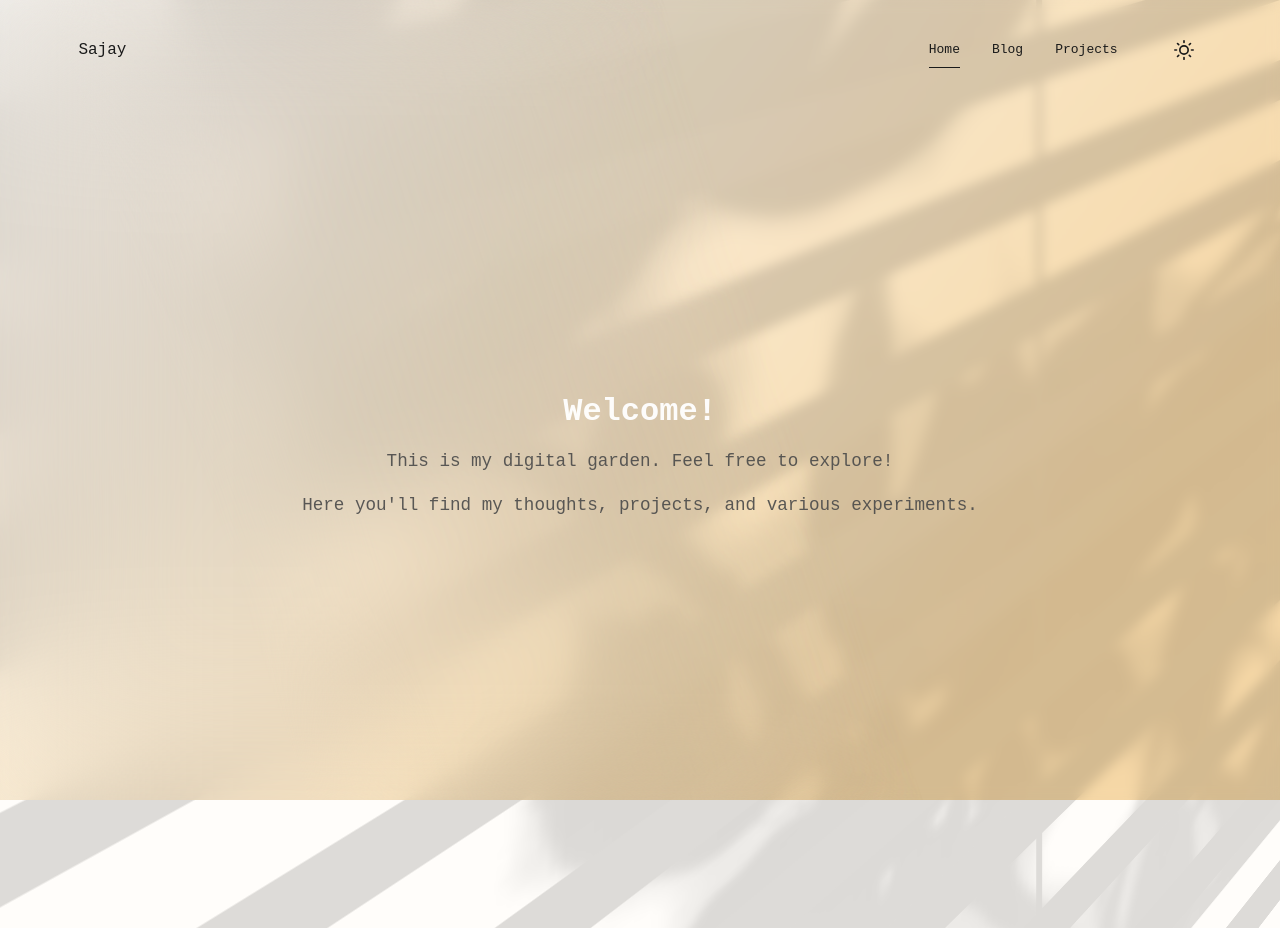
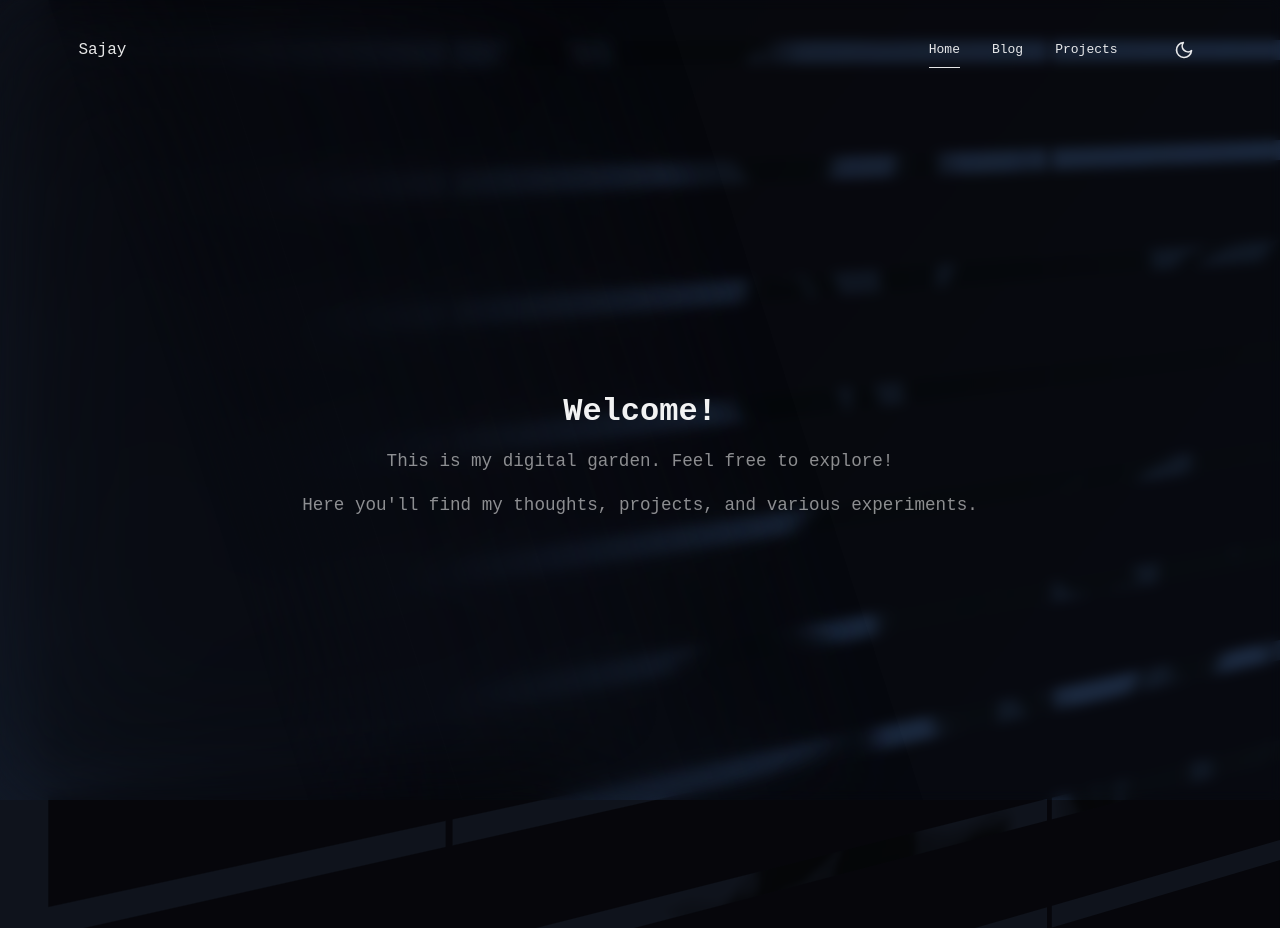
Before and after one commit to SajayR/Sadge, a plain HTML site: page index.html in a window 1280 px wide. Both pictures are taken after a click on the button 1183 px from the left and 50 px from the top of the page. Drawn offline with Linux system fonts and the light colour scheme.

Commit message:
Changed theme change toggle, removed overscroll

```diff
--- a/script.js
+++ b/script.js
@@ -3,18 +3,25 @@ function toggle() {
     document.body.classList.toggle('dark');
 }
 
-// Toggle on spacebar press
-document.addEventListener('keydown', function(event) {
-    if (event.keyCode === 32) {
-        event.preventDefault(); // Prevent page scroll on spacebar
-        toggle();
-    }
-});
+// Theme toggle button functionality
+const themeToggleBtn = document.querySelector('.theme-toggle');
+themeToggleBtn.addEventListener('click', toggle);
 
-// Toggle on click
-document.addEventListener('click', function(event) {
-    // Only toggle if clicking on the background, not on interactive elements
-    if (event.target.closest('a, button, input, .sidebar, .project-card') === null) {
-        toggle();
-    }
-});
+// Update button icon based on theme
+function updateThemeIcon() {
+    const isDark = document.body.classList.contains('dark');
+    themeToggleBtn.innerHTML = isDark ?
+        `<svg width="20" height="20" viewBox="0 0 24 24" fill="none" stroke="currentColor" stroke-width="2" stroke-linecap="round" stroke-linejoin="round">
+            <path d="M21 12.79A9 9 0 1 1 11.21 3 7 7 0 0 0 21 12.79z"/>
+        </svg>` :
+        `<svg width="20" height="20" viewBox="0 0 24 24" fill="none" stroke="currentColor" stroke-width="2" stroke-linecap="round" stroke-linejoin="round">
+            <circle cx="12" cy="12" r="5"/>
+            <path d="M12 1v2M12 21v2M4.22 4.22l1.42 1.42M18.36 18.36l1.42 1.42M1 12h2M21 12h2M4.22 19.78l1.42-1.42M18.36 5.64l1.42-1.42"/>
+        </svg>`;
+}
+
+// Update icon when theme changes
+themeToggleBtn.addEventListener('click', updateThemeIcon);
+
+// Set initial icon state
+updateThemeIcon();
--- a/styles.css
+++ b/styles.css
@@ -49,6 +49,7 @@ body {
     animation-duration: 0s;
     animation-fill-mode: forwards;
     animation-timing-function: linear;
+    overscroll-behavior: none;
 }
 
 body.animation-ready {
```
